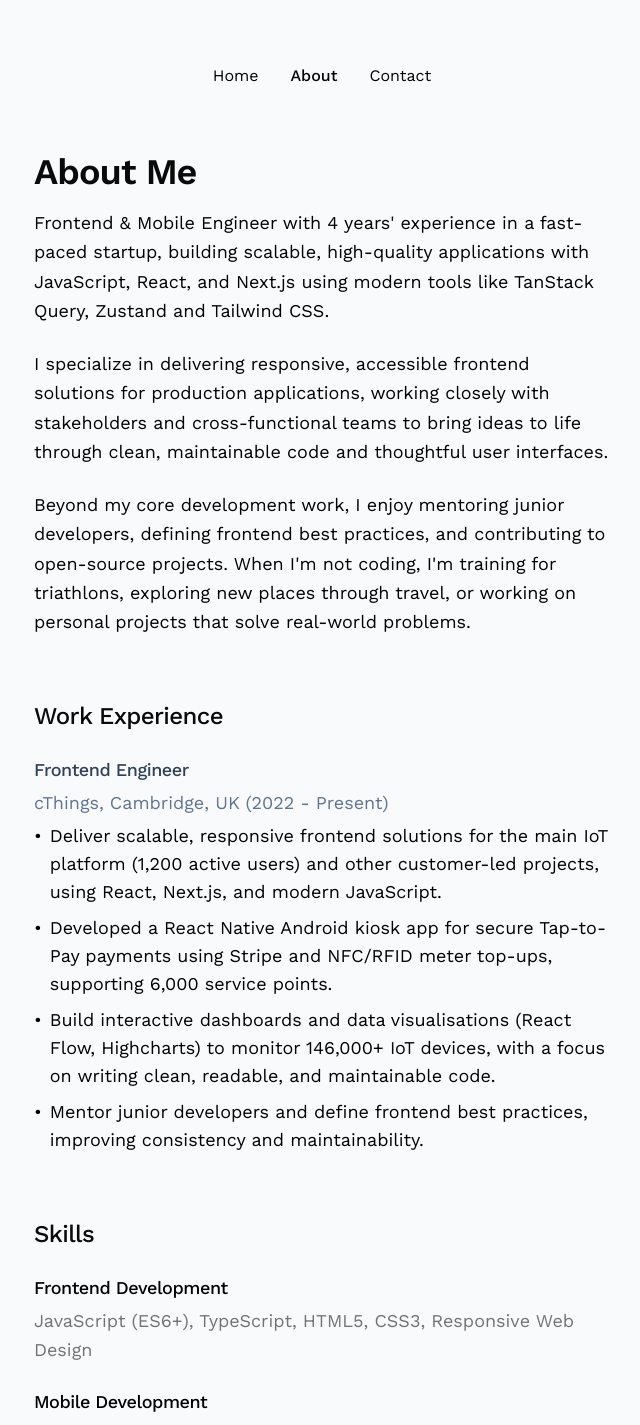
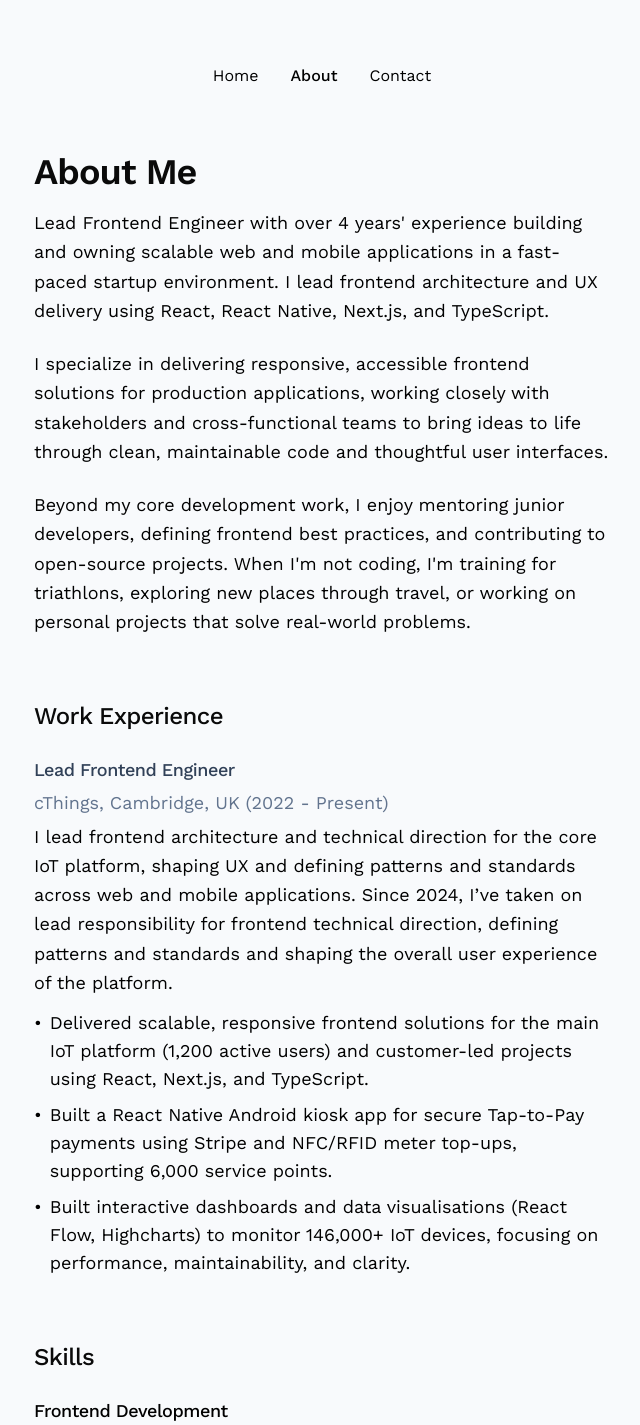
Before and after one commit to johncummins/portfolio, a Next.js app: page /about in a window 1280 px wide. Shown: the top 1425 px of the page, without its empty margins (318-958 px from the left). Built offline with nearby package versions, Linux system fonts and the light colour scheme.

Commit message:
Updated to about and hero sections

```diff
--- a/app/about/page.tsx
+++ b/app/about/page.tsx
@@ -19,10 +19,10 @@ export default function About() {
         {/* Profile Section */}
         <section className="text-lg text-black max-w-2xl leading-relaxed mt-4 mb-8">
           <p className="mb-6">
-            {JOB_TITLE} with 4 years&apos; experience in a fast-paced startup,
-            building scalable, high-quality applications with JavaScript, React,
-            and Next.js using modern tools like TanStack Query, Zustand and
-            Tailwind CSS.
+            {JOB_TITLE} with over 4 years&apos; experience building and owning
+            scalable web and mobile applications in a fast-paced startup
+            environment. I lead frontend architecture and UX delivery using
+            React, React Native, Next.js, and TypeScript.
           </p>
 
           <p className="mb-6">
@@ -50,41 +50,42 @@ export default function About() {
           <div className="space-y-6">
             <div>
               <h3 className="text-lg font-medium text-slate-700 mb-1">
-                Frontend Engineer
+                Lead Frontend Engineer
               </h3>
               <p className="text-lg text-slate-500 mb-1">
                 cThings, Cambridge, UK (2022 - Present)
+              </p>
+              <p className="text-lg text-black mb-3">
+                I lead frontend architecture and technical direction for the
+                core IoT platform, shaping UX and defining patterns and
+                standards across web and mobile applications. Since 2024, I’ve
+                taken on lead responsibility for frontend technical direction,
+                defining patterns and standards and shaping the overall user
+                experience of the platform.
               </p>
               <ul className="space-y-2 text-lg text-black">
                 <li className="flex items-start">
                   <span className="mr-2">•</span>
                   <span>
-                    Deliver scalable, responsive frontend solutions for the main
-                    IoT platform (1,200 active users) and other customer-led
-                    projects, using React, Next.js, and modern JavaScript.
+                    Delivered scalable, responsive frontend solutions for the
+                    main IoT platform (1,200 active users) and customer-led
+                    projects using React, Next.js, and TypeScript.
                   </span>
                 </li>
                 <li className="flex items-start">
                   <span className="mr-2">•</span>
                   <span>
-                    Developed a React Native Android kiosk app for secure
-                    Tap-to-Pay payments using Stripe and NFC/RFID meter top-ups,
-                    supporting 6,000 service points.
+                    Built a React Native Android kiosk app for secure Tap-to-Pay
+                    payments using Stripe and NFC/RFID meter top-ups, supporting
+                    6,000 service points.
                   </span>
                 </li>
                 <li className="flex items-start">
                   <span className="mr-2">•</span>
                   <span>
-                    Build interactive dashboards and data visualisations (React
-                    Flow, Highcharts) to monitor 146,000+ IoT devices, with a
-                    focus on writing clean, readable, and maintainable code.
-                  </span>
-                </li>
-                <li className="flex items-start">
-                  <span className="mr-2">•</span>
-                  <span>
-                    Mentor junior developers and define frontend best practices,
-                    improving consistency and maintainability.
+                    Built interactive dashboards and data visualisations (React
+                    Flow, Highcharts) to monitor 146,000+ IoT devices, focusing
+                    on performance, maintainability, and clarity.
                   </span>
                 </li>
               </ul>
--- a/app/components/Hero.tsx
+++ b/app/components/Hero.tsx
@@ -34,10 +34,10 @@ export default function Hero() {
 
       {/* Description Section */}
       <section className="text-lg md:text-xl text-black max-w-2xl leading-relaxed mt-4 mb-8">
-        With 4 years&apos; experience in a fast-paced startup, I specialize in
-        building scalable, high-quality applications with React Native and
-        Next.js using modern tools like TanStack Query, Zustand and Tailwind
-        CSS.
+        With over 4 years&apos; experience building production web and mobile
+        apps in a fast-paced startup, I lead frontend architecture and UX
+        delivery—defining patterns and standards—and ship features end-to-end
+        with React, React Native, and Next.js.
         <div className="mt-6">
           <Link href="/about">
             <Button className="text-base bg-black text-white hover:bg-gray-800 cursor-pointer group">
--- a/app/data/constants.ts
+++ b/app/data/constants.ts
@@ -1 +1 @@
-export const JOB_TITLE = "Frontend & Mobile Engineer";
+export const JOB_TITLE = "Lead Frontend Engineer";
```
